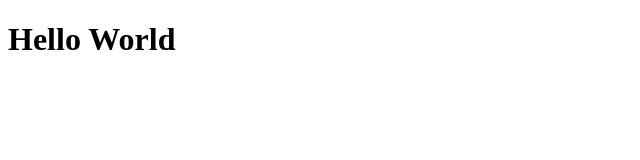
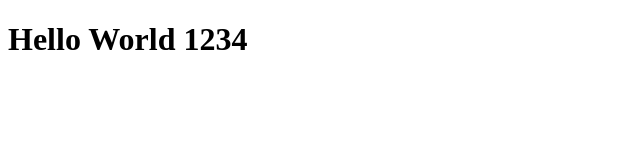
Before and after one commit to Ramadhan1610-scattr/training-RevoU-1, a plain HTML site: page index.html in a window 1280 px wide. Shown: the whole page, without its empty margins (0-640 px from the left). Drawn offline with Linux system fonts and the light colour scheme.

Commit message:
second commit

```diff
--- a/index.html
+++ b/index.html
@@ -4,6 +4,6 @@
         <title>website</title>
     </head>
     <body>
-        <h1>Hello World</h1>
+        <h1>Hello World 1234</h1>
     </body>
 </html>
```
